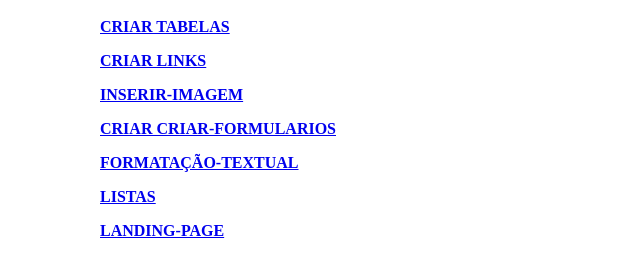
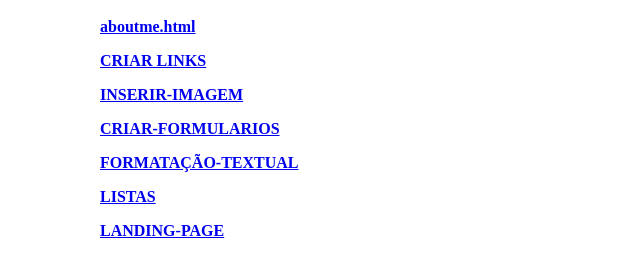
Before and after one commit to MTtetew/Curso.html, a plain HTML site: page index.html in a window 1280 px wide. Shown: the part 140-414 px from the top of the page, without its empty margins (0-640 px from the left). Drawn offline with Linux system fonts and the light colour scheme.

Commit message:
index.html

```diff
--- a/index.html
+++ b/index.html
@@ -17,7 +17,7 @@
 
 <h1>EXERCICIO DE HTML</h1>
 <strong>
-<a href="CRIAR-TABELAS.html" target="_blank">CRIAR TABELAS</a> </strong>
+<a href="Aboutme.html" target="_blank">aboutme.html</a> </strong>
 
  <p> <strong>
    <a href="CRIAR-LINKS.html" target="_blank">CRIAR LINKS</a>
@@ -32,7 +32,7 @@
 <p>
 <strong>
 
-   <a href="FORMULARIO-DECONTATO.html" target="_blank">CRIAR CRIAR-FORMULARIOS</a>
+   <a href="FORMULARIO-DECONTATO.html" target="_blank">CRIAR-FORMULARIOS</a>
 
 </strong></p>
 
```
